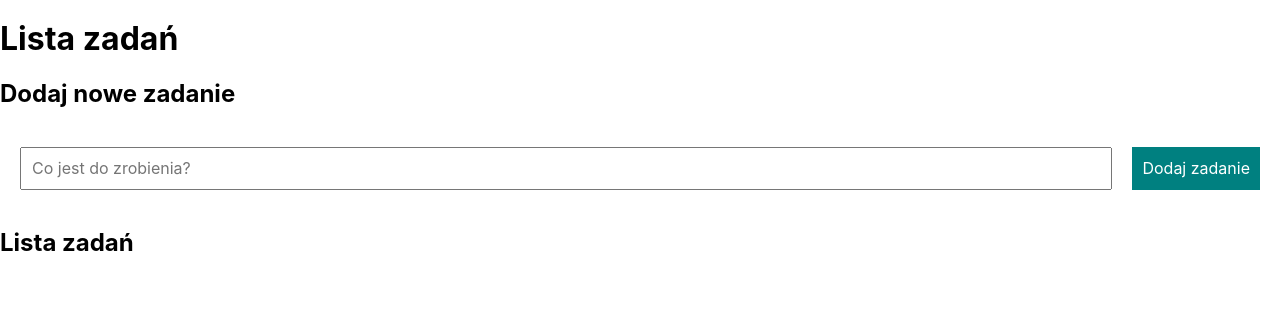
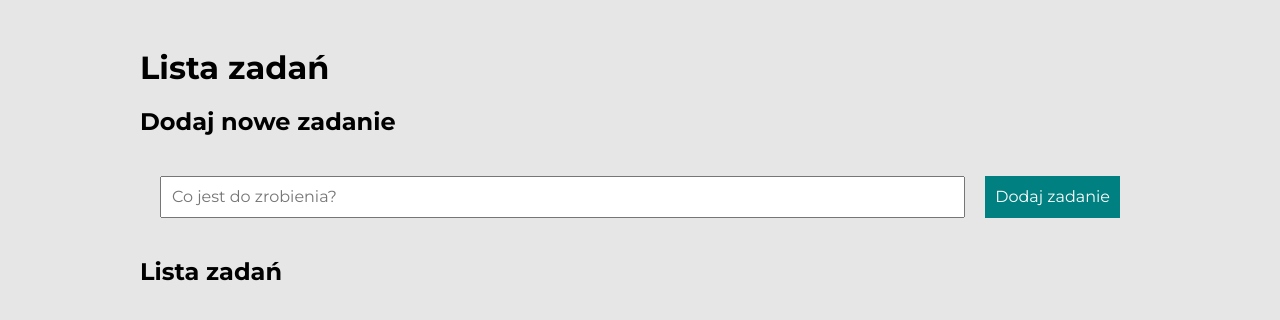
Before and after one commit to PalubskiMaciej/To-Do-List-in-React, a React (Create React App) app: page / in a window 1280 px wide. Shown: the top 320 px of the page. Built offline with nearby package versions, Linux system fonts and the light colour scheme.

Commit message:
index.css styles changed

```diff
--- a/src/index.css
+++ b/src/index.css
@@ -1,13 +1,17 @@
-body {
-  margin: 0;
-  font-family: -apple-system, BlinkMacSystemFont, 'Segoe UI', 'Roboto', 'Oxygen',
-    'Ubuntu', 'Cantarell', 'Fira Sans', 'Droid Sans', 'Helvetica Neue',
-    sans-serif;
-  -webkit-font-smoothing: antialiased;
-  -moz-osx-font-smoothing: grayscale;
+html {
+  box-sizing: border-box;
 }
 
-code {
-  font-family: source-code-pro, Menlo, Monaco, Consolas, 'Courier New',
-    monospace;
+*,
+*::before,
+*::after {
+  box-sizing: inherit;
 }
+
+body {
+  font-family: "Lato", sans-serif;
+  font-family: "Montserrat", sans-serif;
+  margin: 50px auto;
+  max-width: 1000px;
+  background-color: rgb(231, 230, 230);
+}
```
